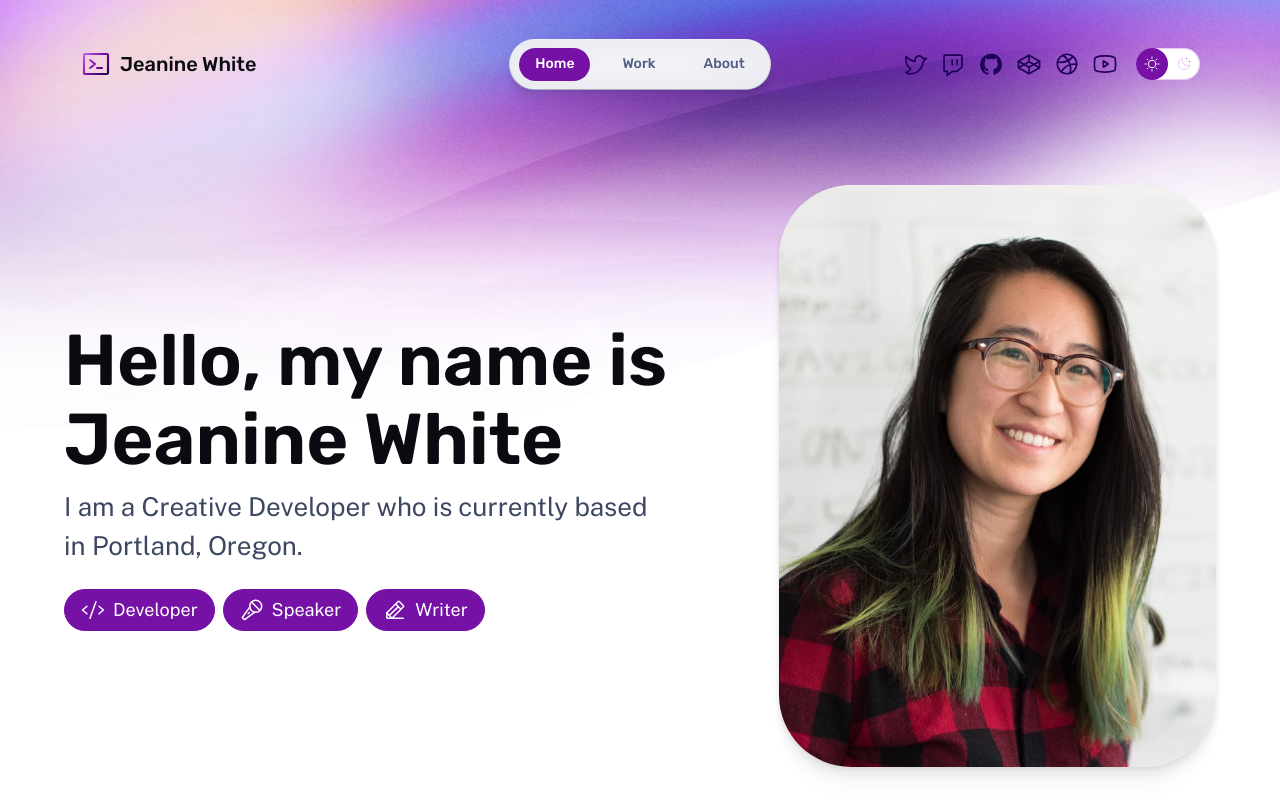
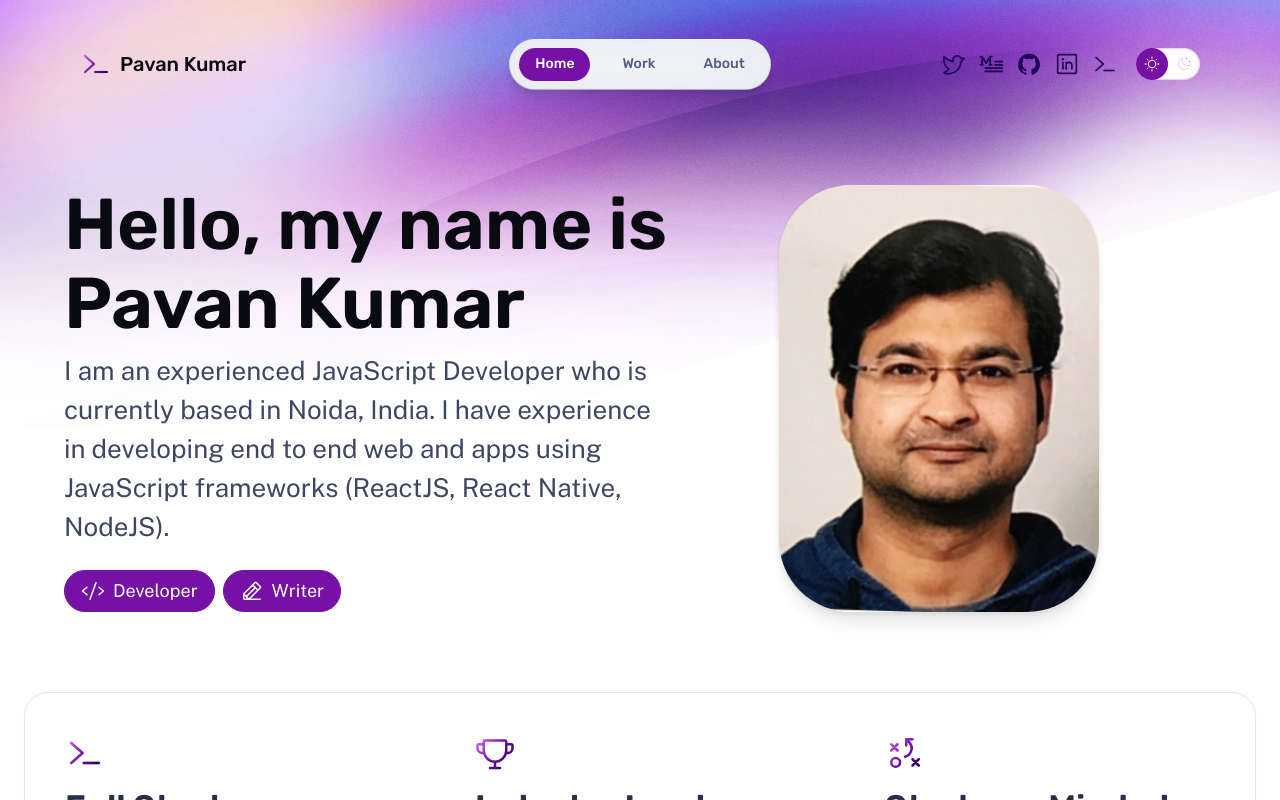
Before and after one commit to PavanKu/pavanku.github.io, an Astro site: page / in a window 1280 px wide. Built offline with nearby package versions, Linux system fonts and the light colour scheme; Astro itself is replaced by a stand-in of ours.

Commit message:
Adding changes

```diff
--- a/src/components/IconPaths.ts
+++ b/src/components/IconPaths.ts
@@ -11,7 +11,7 @@
  *    (or add `stroke="none"` on shapes with no `fill` or `stroke` specified).
  */
 export const iconPaths = {
-	'terminal-window': `<path fill="none" stroke-linecap="round" stroke-linejoin="round" stroke-width="16" d="m80 96 40 32-40 32m56 0h40"/><rect width="192" height="160" x="32" y="48" fill="none" stroke-linecap="round" stroke-linejoin="round" stroke-width="16.97" rx="8.5"/>`,
+	'terminal-window': `<path d="M117.31,134l-72,64a8,8,0,1,1-10.63-12L100,128,34.69,70A8,8,0,1,1,45.32,58l72,64a8,8,0,0,1,0,12ZM216,184H120a8,8,0,0,0,0,16h96a8,8,0,0,0,0-16Z"></path>`,
 	trophy: `<path fill="none" stroke-linecap="round" stroke-linejoin="round" stroke-width="16" d="M56 56v55.1c0 39.7 31.8 72.6 71.5 72.9a72 72 0 0 0 72.5-72V56a8 8 0 0 0-8-8H64a8 8 0 0 0-8 8Zm40 168h64m-32-40v40"/><path fill="none" stroke-linecap="round" stroke-linejoin="round" stroke-width="16" d="M198.2 128h9.8a32 32 0 0 0 32-32V80a8 8 0 0 0-8-8h-32M58 128H47.9a32 32 0 0 1-32-32V80a8 8 0 0 1 8-8h32"/>`,
 	strategy: `<circle cx="68" cy="188" r="28" fill="none" stroke-linecap="round" stroke-linejoin="round" stroke-width="16"/><path fill="none" stroke-linecap="round" stroke-linejoin="round" stroke-width="16" d="m40 72 40 40m0-40-40 40m136 56 40 40m0-40-40 40M136 80V40h40"/><path fill="none" stroke-linecap="round" stroke-linejoin="round" stroke-width="16" d="m136 40 16 16c40 40 8 88-24 96"/>`,
 	'paper-plane-tilt': `<path fill="none" stroke-linecap="round" stroke-linejoin="round" stroke-width="16" d="M210.3 35.9 23.9 88.4a8 8 0 0 0-1.2 15l85.6 40.5a7.8 7.8 0 0 1 3.8 3.8l40.5 85.6a8 8 0 0 0 15-1.2l52.5-186.4a7.9 7.9 0 0 0-9.8-9.8Zm-99.4 109.2 45.2-45.2"/>`,
@@ -35,4 +35,5 @@ export const iconPaths = {
 	'linkedin-logo': `<rect width="184" height="184" x="36" y="36" fill="none" stroke-linecap="round" stroke-linejoin="round" stroke-width="16" rx="8"/><path fill="none" stroke-linecap="round" stroke-linejoin="round" stroke-width="16" d="M120 112v64m-32-64v64m32-36a28 28 0 0 1 56 0v36"/><circle stroke="none" cx="88" cy="80" r="12"/>`,
 	'instagram-logo': `<circle cx="128" cy="128" r="40" fill="none" stroke-miterlimit="10" stroke-width="16"/><rect width="184" height="184" x="36" y="36" fill="none" stroke-linecap="round" stroke-linejoin="round" stroke-width="16" rx="48"/><circle cx="180" cy="76" r="12" stroke="none" />`,
 	'tiktok-logo': `<path fill="none" stroke-linecap="round" stroke-linejoin="round" stroke-width="16" d="M168 106a96 96 0 0 0 56 18V84a56 56 0 0 1-56-56h-40v128a28 28 0 1 1-40-25V89a68 68 0 1 0 80 67Z"/>`,
+	'medium-logo': `<path d="M56,136a8,8,0,0,1-8,8H24a8,8,0,0,1,0-16h8V64H24a8,8,0,0,1,0-16H40v0a8,8,0,0,1,6.78,3.74L80,104.91l33.22-53.15A8,8,0,0,1,120,48v0h16a8,8,0,0,1,0,16h-8v64h8a8,8,0,0,1,0,16H112a8,8,0,0,1,0-16V83.89L86.78,124.24a8,8,0,0,1-13.56,0L48,83.89V128A8,8,0,0,1,56,136Zm112-24h72a8,8,0,0,0,0-16H168a8,8,0,0,0,0,16Zm72,16H168a8,8,0,0,0,0,16h72a8,8,0,0,0,0-16Zm0,32H72a8,8,0,0,0,0,16H240a8,8,0,0,0,0-16Zm0,32H72a8,8,0,0,0,0,16H240a8,8,0,0,0,0-16Z"></path>`
 };
--- a/src/components/MainHead.astro
+++ b/src/components/MainHead.astro
@@ -7,8 +7,8 @@ interface Props {
 }
 
 const {
-	title = 'Jeanine White: Personal Site',
-	description = 'The personal site of Jeanine White',
+	title = 'Pavan Kumar - Noida, India',
+	description = 'The professional site of Pavan Kumar',
 } = Astro.props;
 ---
 
--- a/src/components/Nav.astro
+++ b/src/components/Nav.astro
@@ -11,12 +11,15 @@ const textLinks: { label: string; href: string }[] = [
 
 /** Icon links to social media — edit these with links to your profiles! */
 const iconLinks: { label: string; href: string; icon: IconProps['icon'] }[] = [
-	{ label: 'Twitter', href: 'https://twitter.com/me', icon: 'twitter-logo' },
-	{ label: 'Twitch', href: 'https://twitch.tv/me', icon: 'twitch-logo' },
-	{ label: 'GitHub', href: 'https://github.com/me', icon: 'github-logo' },
-	{ label: 'CodePen', href: 'https://codepen.io/me', icon: 'codepen-logo' },
-	{ label: 'dribbble', href: 'https://dribbble.com/me', icon: 'dribbble-logo' },
-	{ label: 'YouTube', href: 'https://www.youtube.com/@me/', icon: 'youtube-logo' },
+	{ label: 'Twitter', href: 'https://twitter.com/Pavan_', icon: 'twitter-logo' },
+	{ label: 'Medium', href: 'https://medium.com/@Pavan_', icon: 'medium-logo' },
+	// { label: 'Twitch', href: 'https://twitch.tv/me', icon: 'twitch-logo' },
+	{ label: 'GitHub', href: 'https://github.com/PavanKu', icon: 'github-logo' },
+	{ label: 'Linkedin', href: 'https://www.linkedin.com/in/pavan-kumar-19246412/', icon: 'linkedin-logo' },
+	{ label: 'Codementor', href: 'https://www.codementor.io/@pavankumar937', icon: 'terminal-window' },
+	// { label: 'CodePen', href: 'https://codepen.io/me', icon: 'codepen-logo' },
+	// { label: 'dribbble', href: 'https://dribbble.com/me', icon: 'dribbble-logo' },
+	// { label: 'YouTube', href: 'https://www.youtube.com/@me/', icon: 'youtube-logo' },
 ];
 ---
 
@@ -24,7 +27,7 @@ const iconLinks: { label: string; href: string; icon: IconProps['icon'] }[] = [
 	<div class="menu-header">
 		<a href="/" class="site-title">
 			<Icon icon="terminal-window" color="var(--accent-regular)" size="1.6em" gradient />
-			Jeanine White
+			Pavan Kumar
 		</a>
 		<menu-button>
 			<template>
@@ -62,7 +65,7 @@ const iconLinks: { label: string; href: string; icon: IconProps['icon'] }[] = [
 			<div class="socials">
 				{
 					iconLinks.map(({ href, icon, label }) => (
-						<a href={href} class="social">
+						<a href={href} class="social" target="_blank">
 							<span class="sr-only">{label}</span>
 							<Icon icon={icon} />
 						</a>
--- a/src/pages/index.astro
+++ b/src/pages/index.astro
@@ -30,22 +30,21 @@ const projects = (await getCollection('work'))
 		<div class="wrapper stack gap-8 lg:gap-20">
 			<header class="hero">
 				<Hero
-					title="Hello, my name is Jeanine White"
-					tagline="I am a Creative Developer who is currently based in Portland, Oregon."
+					title="Hello, my name is Pavan Kumar"
+					tagline="I am an experienced JavaScript Developer who is currently based in Noida, India. I have experience in developing end to end web and apps using JavaScript frameworks (ReactJS, React Native, NodeJS)."
 					align="start"
 				>
 					<div class="roles">
 						<Pill><Icon icon="code" size="1.33em" /> Developer</Pill>
-						<Pill><Icon icon="microphone-stage" size="1.33em" /> Speaker</Pill>
 						<Pill><Icon icon="pencil-line" size="1.33em" /> Writer</Pill>
 					</div>
 				</Hero>
 
 				<img
-					alt="Jeanine White smiling in a red plaid shirt and tortoise shell glasses"
-					width="480"
-					height="620"
-					src="/assets/portrait.jpg"
+					alt="Pavan Kumar smiling in a blue hoodie and rim less glasses"
+					width="320"
+					height="320"
+					src="/assets/portrait.jpeg"
 				/>
 			</header>
 
```
Also changed, not shown: public/assets/portrait.jpeg (added).
